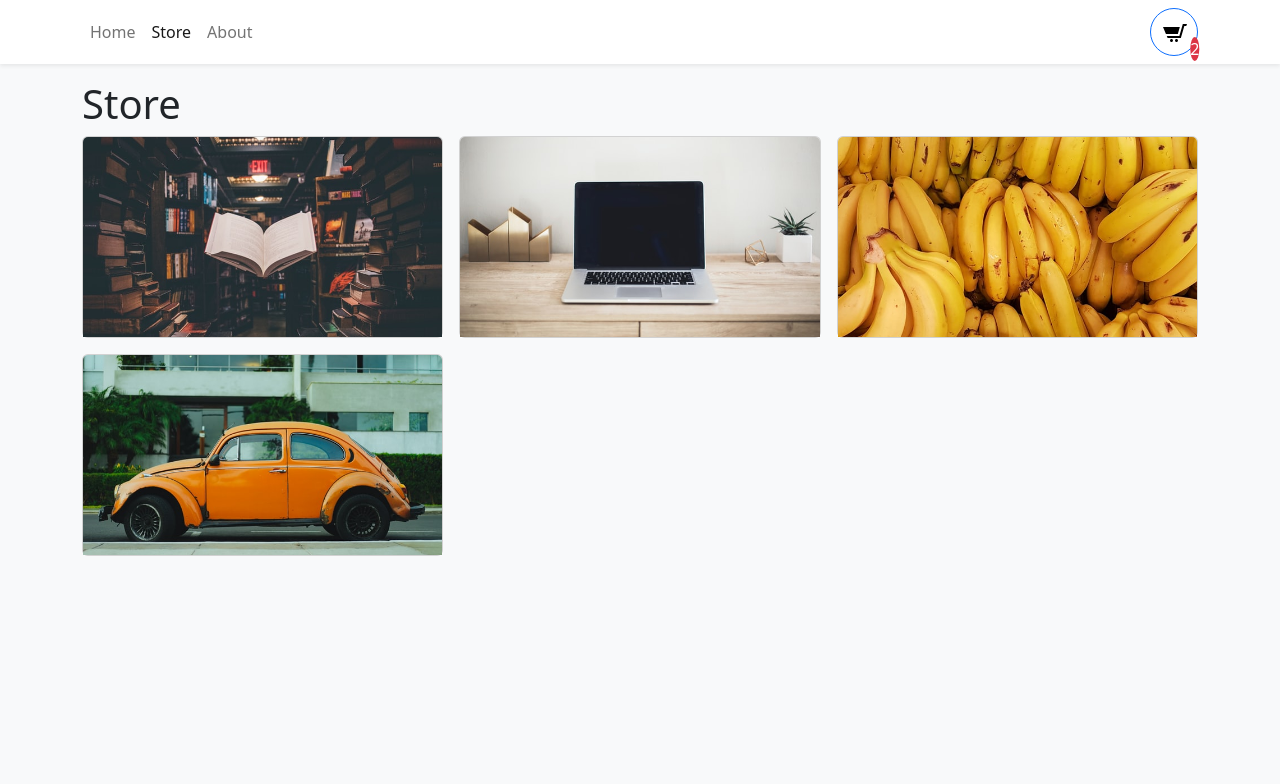
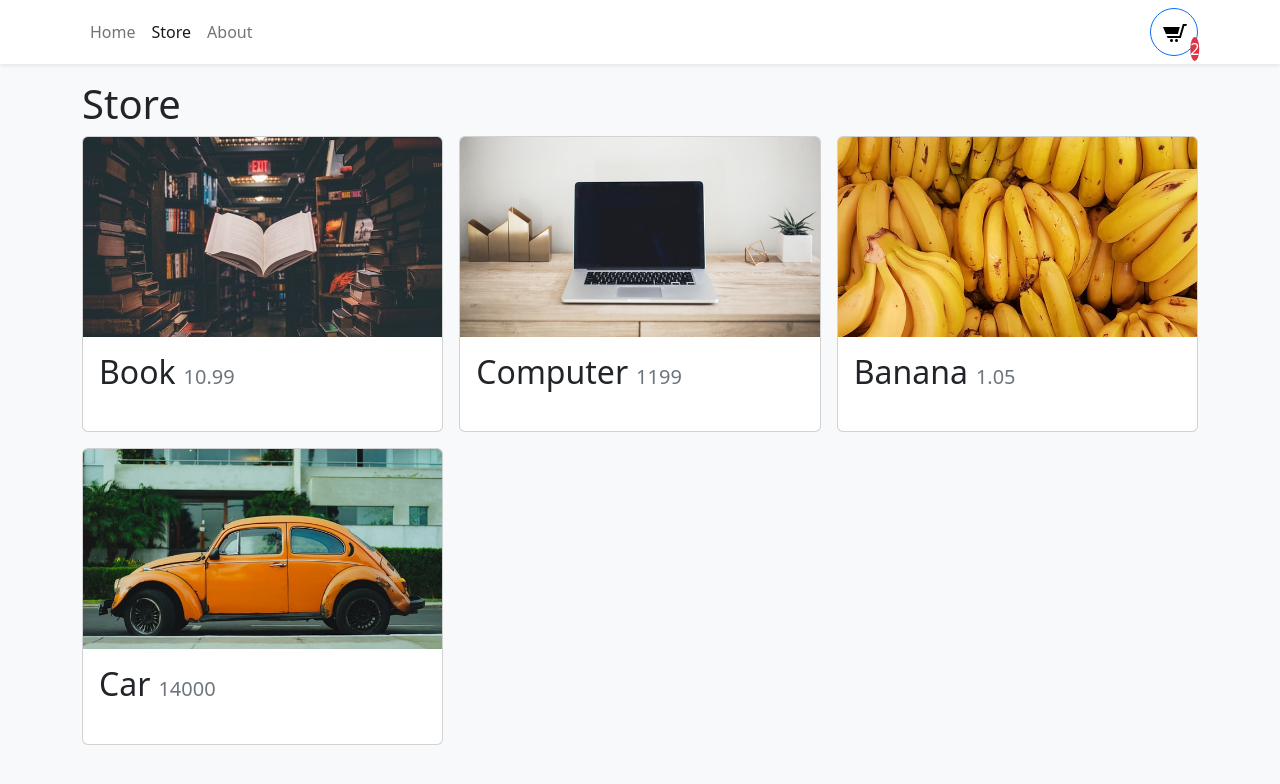
Before and after one commit to akshay-gupta7/advanced-react-shopping-cart, a React (Vite) app: page /store in a window 1280 px wide. Shown: the top 784 px of the page. Built offline with nearby package versions, Linux system fonts and the light colour scheme.

Commit message:
Style StoreItem Cart

```diff
--- a/src/components/StoreItem.tsx
+++ b/src/components/StoreItem.tsx
@@ -16,6 +16,12 @@ export function StoreItem({ id, name, price, imgUrl }: StoreItemProps) {
         height="200px"
         style={{ objectFit: "cover" }}
       />
+      <Card.Body className="d-flex d-column">
+        <Card.Title className="d-flex justify-content-between align-items-baseline mb-4">
+          <span className="fs-2">{name}</span>
+          <span className="ms-2 text-muted">{price}</span>
+        </Card.Title>
+      </Card.Body>
     </Card>
   );
 }
```
